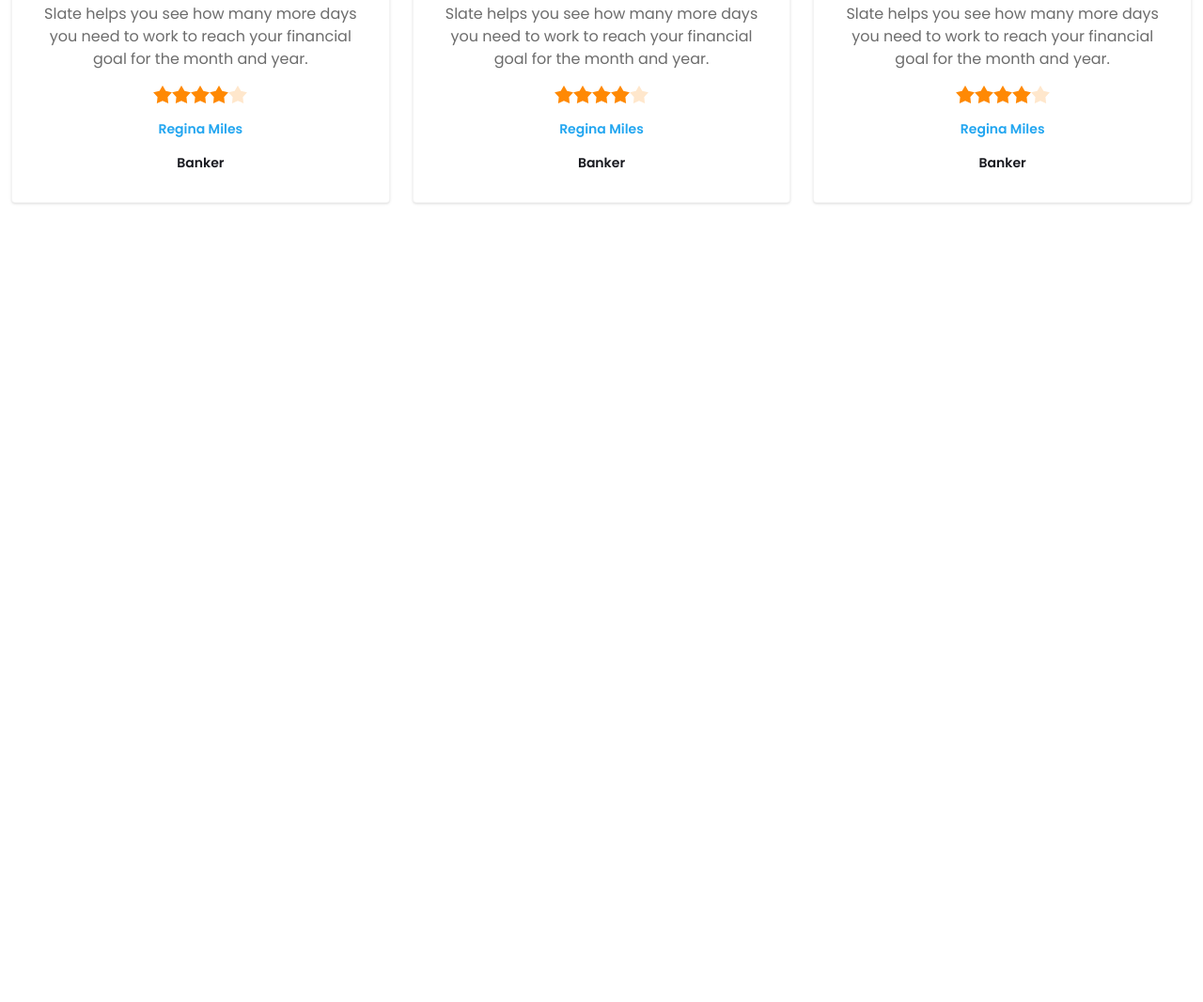
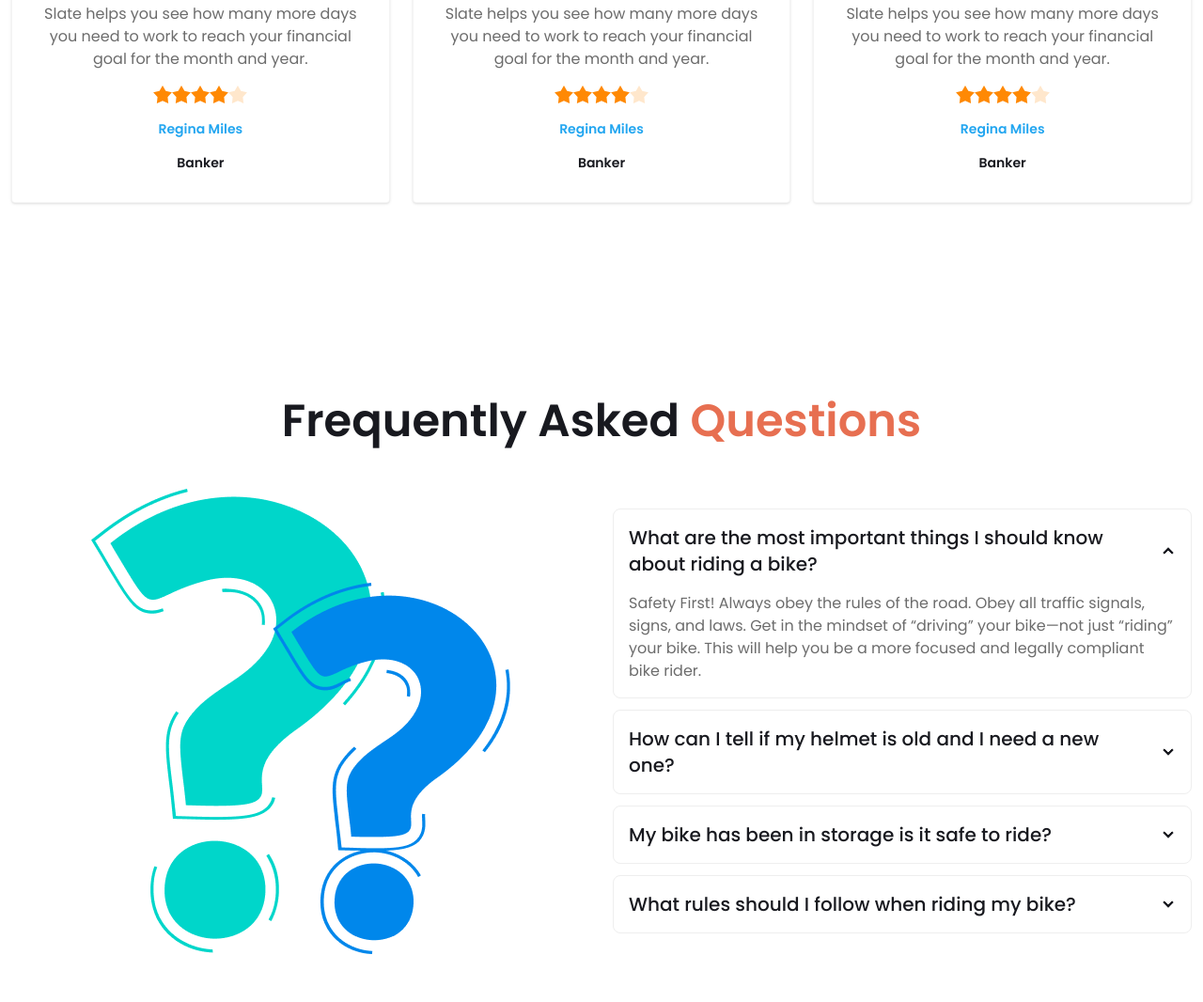
Before and after one commit to dev-rktanvir/biker-zone, a website built with Vite: page index.html in a window 1280 px wide. Shown: the part 2500-3566 px from the top of the page at 94% size. Before the commit the page ends 2844 px from the top, so only its background shows below. Built offline with nearby package versions, Linux system fonts and the light colour scheme.

Commit message:
complete FAQ section

```diff
--- a/index.html
+++ b/index.html
@@ -318,6 +318,70 @@
           </div>
         </div>
     </section>
+
+    <!-- FAQ Section -->
+    <section class="py-10 lg:py-20 px-3">
+      <!-- Title -->
+      <div class="text-center">
+        <h2 class="font-semibold text-4xl lg:text-5xl text-secondary">Frequently Asked <span class="text-primary">Questions</span></h2>
+      </div>
+      <!-- Questions -->
+      <div class="flex flex-col lg:flex-row justify-between items-center gap-6 py-12">
+        <!-- image -->
+        <div class="flex-1">
+          <img class="mx-auto" src="images/others/faq.png" alt="">
+        </div>
+        <!-- content -->
+        <div class="flex-1 space-y-3">
+          <div class="collapse collapse-arrow bg-base-100 border border-base-300">
+            <input type="radio" name="my-accordion-2" checked="checked" />
+            <div class="collapse-title font-medium text-xl text-secondary">
+              What are the most important things I should
+              know about riding a bike?
+            </div>
+            <div class="collapse-content text-base text-accent">
+              Safety First! Always obey the rules of the road. Obey all traffic signals, signs, and laws. Get in the
+              mindset of “driving” your bike—not just “riding” your bike. This will help you be a more focused and
+              legally compliant bike rider.
+            </div>
+          </div>
+          <div class="collapse collapse-arrow bg-base-100 border border-base-300">
+            <input type="radio" name="my-accordion-2" />
+            <div class="collapse-title font-medium text-xl text-secondary">
+              How can I tell if my helmet is old and I need a new one?
+            </div>
+            <div class="collapse-content text-base text-accent">
+              Safety First! Always obey the rules of the road. Obey all traffic signals, signs, and laws. Get in the
+              mindset of “driving” your bike—not just “riding” your bike. This will help you be a more focused and
+              legally compliant bike rider.
+            </div>
+          </div>
+          <div class="collapse collapse-arrow bg-base-100 border border-base-300">
+            <input type="radio" name="my-accordion-2" />
+            <div class="collapse-title font-medium text-xl text-secondary">
+              My bike has been in storage is it safe to ride?
+            </div>
+            <div class="collapse-content text-base text-accent">
+              Safety First! Always obey the rules of the road. Obey all traffic signals, signs, and laws. Get in the
+              mindset of “driving” your bike—not just “riding” your bike. This will help you be a more focused and
+              legally compliant bike rider.
+            </div>
+          </div>
+          <div class="collapse collapse-arrow bg-base-100 border border-base-300">
+            <input type="radio" name="my-accordion-2" />
+            <div class="collapse-title font-medium text-xl text-secondary">
+              What rules should I follow when riding my bike?
+            </div>
+            <div class="collapse-content text-base text-accent">
+              Safety First! Always obey the rules of the road. Obey all traffic signals, signs, and laws. Get in the
+              mindset of “driving” your bike—not just “riding” your bike. This will help you be a more focused and
+              legally compliant bike rider.
+            </div>
+          </div>
+        </div>
+      </div>
+
+    </section>
   </main>
 
   <!-- Fooder -->
```
